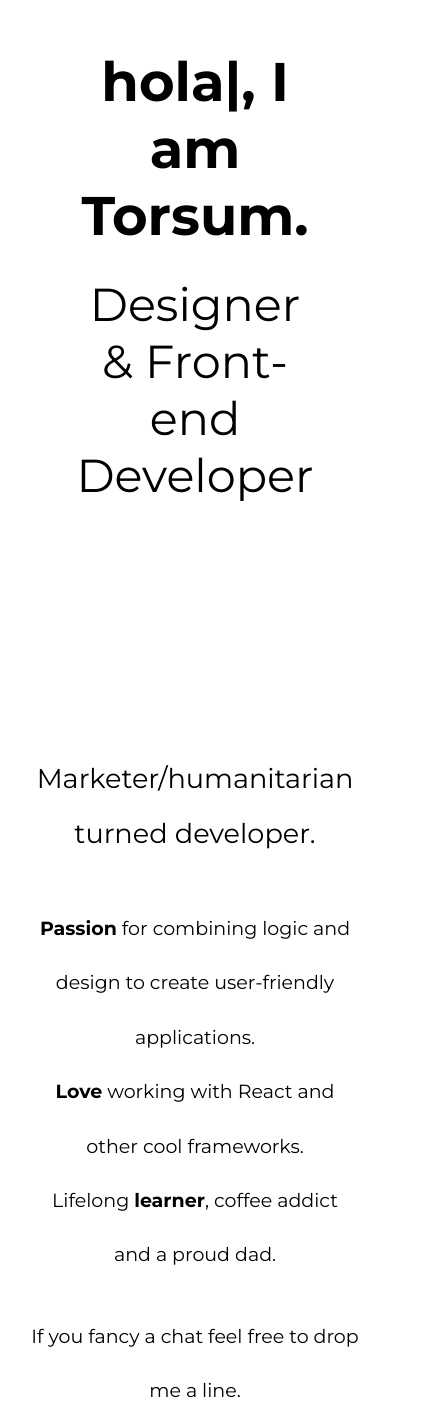
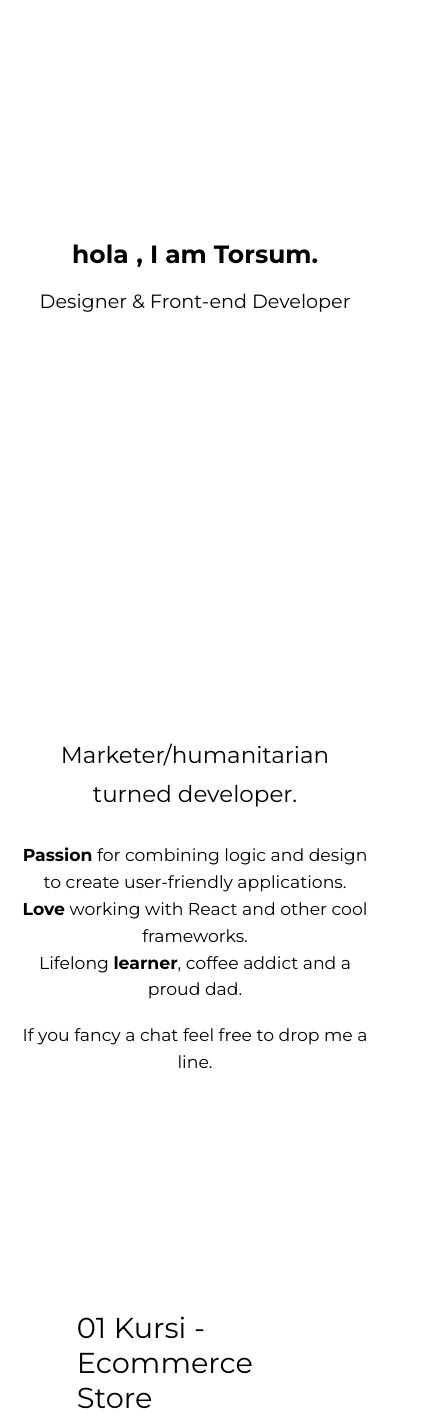
Before and after one commit to torsumkhan/portfolio, a React (Create React App) app: page / in a window 390 px wide. Shown: the part 146-1560 px from the top of the page, 434 px wide, since content can reach past the window. Built offline with nearby package versions, Linux system fonts and the light colour scheme.

Commit message:
add media queries

```diff
--- a/src/components/AboutMe.js
+++ b/src/components/AboutMe.js
@@ -67,7 +67,7 @@ const StyledAboutDesc = styled(motion.div)`
   line-height: 4rem;
   text-align: left;
   font-size: 2.8rem;
-  margin-left: 8rem;
+  padding-left: 8rem;
   span {
     font-weight: 600;
   }
@@ -98,12 +98,13 @@ const StyledAboutDesc = styled(motion.div)`
     text-align: center;
     margin: 1rem 0.3rem;
     h2 {
-      font-size: 2rem;
+      font-size: 2.4rem;
       text-align: center;
     }
     p {
-      font-size: 1.4rem;
+      font-size: 1.8rem;
       margin-top: 0rem;
+      line-height: 2.8rem;
     }
   }
 `;
--- a/src/components/Contact.js
+++ b/src/components/Contact.js
@@ -59,7 +59,10 @@ const StyledContainer = styled(motion.div)`
   text-align: left;
   position: relative;
   @media (max-width: 700px) {
-    margin-top: 1rem;
+    height: 30vh;
+    margin-top: 6rem;
+    padding-left: 0rem;
+    width: 100%;
   }
 `;
 
@@ -80,30 +83,30 @@ const StyledTitle = styled(motion.div)`
   }
 `;
 
-const StyledLogoContainer = styled(motion.dv)`
+const StyledLogoContainer = styled(motion.div)`
   display: flex;
   align-items: center;
   justify-content: flex-start;
   @media (max-width: 900px) {
     a {
       img {
-        width: 10rem;
+        width: 8rem;
       }
     }
   }
 
   @media (max-width: 700px) {
+    padding: 0rem;
+    margin: 0rem;
+    display: flex;
+    align-items: center;
+    justify-content: center;
+    gap: 0rem;
     a {
       img {
-        width: 8rem;
+        width: 6rem;
       }
     }
-  }
-  @media (max-width: 700px) {
-    display: flex;
-    justify-content: center;
-    text-align: center;
-    padding-left: 6rem;
   }
 `;
 
--- a/src/components/DropDown.js
+++ b/src/components/DropDown.js
@@ -10,11 +10,15 @@ const DropDown = ({ children, title }) => {
       onClick={() => setDropDown(!dropDown)}
     >
       <motion.div
+        className="mobile"
         layout
         style={{
           fontSize: "3rem",
           fontWeight: 400,
           cursor: "pointer",
+          "@media (max-width:700px)": {
+            fontSize: "1rem",
+          },
         }}
       >
         {title}
--- a/src/components/Intro.js
+++ b/src/components/Intro.js
@@ -71,6 +71,9 @@ const StyledIntro = styled(motion.div)`
   align-items: center;
   justify-content: center;
   padding: 5rem 10rem;
+  @media (max-width: 700px) {
+    padding: 5rem 4rem;
+  }
 `;
 
 const StyledHide = styled(motion.div)`
@@ -83,6 +86,14 @@ const StyledHide = styled(motion.div)`
     font-size: 3.4rem;
     font-weight: 400;
   }
+  @media (max-width: 700px) {
+    h2 {
+      font-size: 2.6rem;
+    }
+    h3 {
+      font-size: 2rem;
+    }
+  }
 `;
 
 export default Intro;
--- a/src/components/Projects.js
+++ b/src/components/Projects.js
@@ -226,7 +226,14 @@ const Projects = () => {
               </div>
             </DropDown>
 
-            <DropDown title="07 Never Gone - Interactive Video Game">
+            <DropDown
+              title="07 Never Gone - Interactive Video Game"
+              style={{
+                "@media (max-width:700px)": {
+                  fontSize: "1rem",
+                },
+              }}
+            >
               <div className="grid">
                 <div className="details">
                   <h3>Game Developer | Designer</h3>
@@ -283,6 +290,13 @@ const StyledProjectContainer = styled(motion.div)`
 
   .project {
     padding: 1rem 0rem;
+    @media (max-width: 700px) {
+      div {
+        h1 {
+          font-size: 2rem;
+        }
+      }
+    }
   }
 
   .details-container {
@@ -326,7 +340,7 @@ const StyledProjectContainer = styled(motion.div)`
     }
   }
   @media (max-width: 700px) {
-    margin-top: 10rem;
+    margin-top: 6rem;
   }
 `;
 
--- a/src/components/Skills.js
+++ b/src/components/Skills.js
@@ -141,6 +141,11 @@ const StyledContainer = styled(motion.div)`
   width: 100%;
   margin: 6rem auto;
   position: relative;
+  @media (max-width: 700px) {
+    margin: 6rem auto;
+    padding-bottom: 1rem;
+    height: 65%;
+  }
 `;
 
 const StyledTitle = styled(motion.div)`
@@ -179,13 +184,13 @@ const StyledLogoContainer = styled(motion.ul)`
     }
   }
   @media (max-width: 700px) {
-    margin-top: 0rem;
-    padding-top: 0rem;
+    margin: 0rem;
+    padding: 1rem;
   }
 
   @media (max-width: 700px) {
     li {
-      padding: 1.2rem;
+      padding: 1rem;
 
       span {
         font-size: 10px;
--- a/src/components/ThankYou.js
+++ b/src/components/ThankYou.js
@@ -92,12 +92,15 @@ const StyledContainer = styled(motion.div)`
   }
 
   @media (max-width: 700px) {
-    margin-top: 2rem;
+    margin: 2rem auto;
+    padding: 0rem;
+    height: 60%;
     h3 {
       font-size: 2rem;
     }
     p {
       font-size: 1.6rem;
+      line-height: 0rem;
     }
   }
 `;
--- a/src/index.css
+++ b/src/index.css
@@ -13,3 +13,38 @@
 
     }
 }
+
+@media  (max-width: 700px){
+    html{
+        font-size: 70%;
+
+    }
+}
+
+@media  (max-width: 500px){
+    html{
+        font-size: 50%;
+
+    }
+}
+
+@media  (max-width: 400px){
+    html{
+        font-size: 30%;
+
+    }
+}
+
+@media  (max-width: 600px){
+    html{
+        font-size: 60%;
+
+    }
+}
+
+
+@media  (max-width: 700px){
+    .mobile h2{
+        font-size: 1rem;
+}
+}
--- a/src/util.js
+++ b/src/util.js
@@ -47,7 +47,7 @@ export const aboutmetitle = {
     },
   },
   show: {
-    x: 400,
+    x: 600,
     opacity: 1,
 
     transition: {
```
